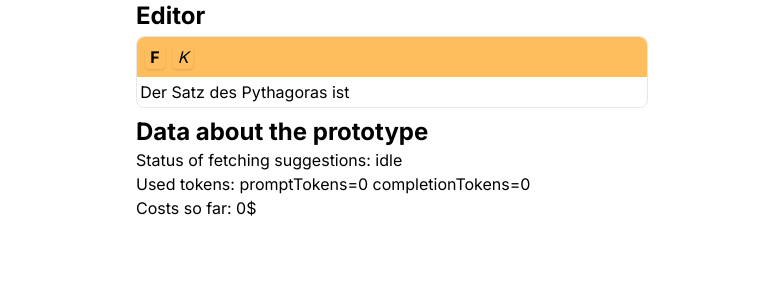
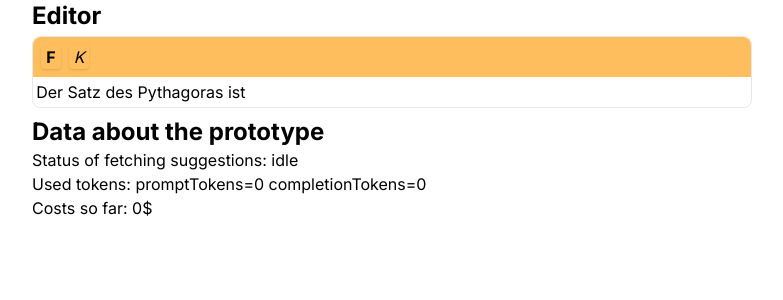
Before and after one commit to kulla/2024-07-16-slate-with-chatgpt-suggestion-with-next-js, a Next.js app: page / in a window 1280 px wide. Shown: the top 300 px of the page, without its empty margins (248-1031 px from the left). Built offline with nearby package versions, Linux system fonts and the light colour scheme.

Commit message:
style(page): Set max width to 720px

```diff
--- a/app/page.tsx
+++ b/app/page.tsx
@@ -7,7 +7,7 @@ const queryClient = new QueryClient()
 
 export default function Home() {
   return (
-    <main className="mx-auto w-[32em]">
+    <main className="mx-auto" style={{ maxWidth: '720px' }}>
       <QueryClientProvider client={queryClient}>
         <SlateEditor />
       </QueryClientProvider>
```
